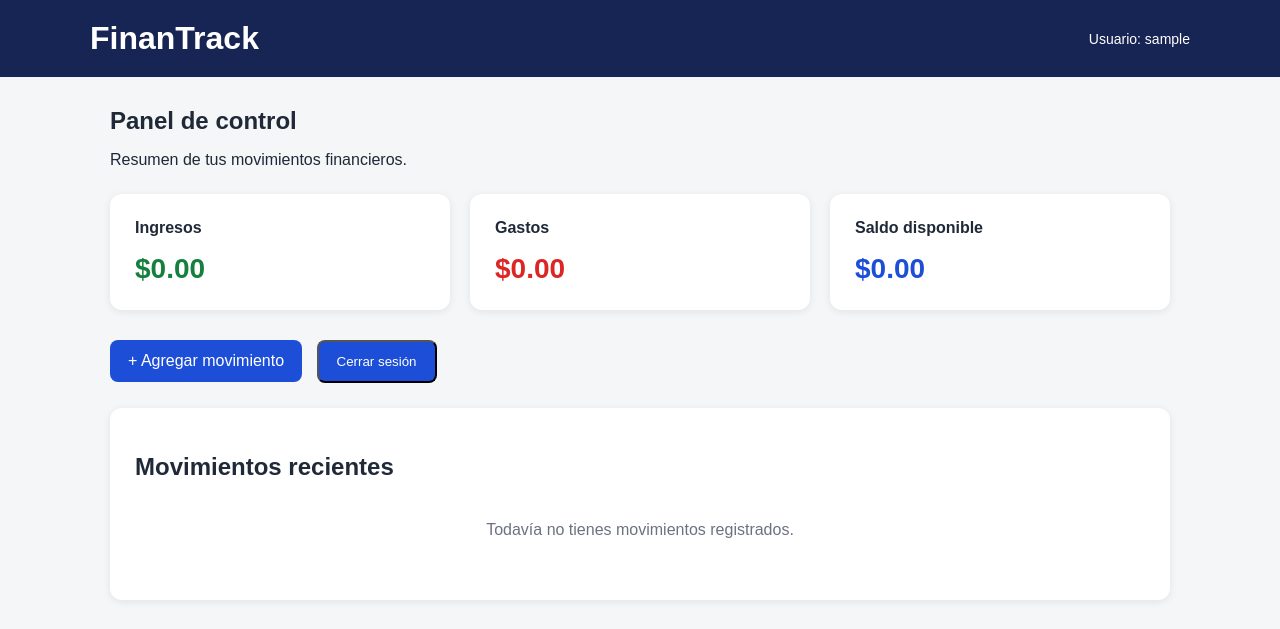
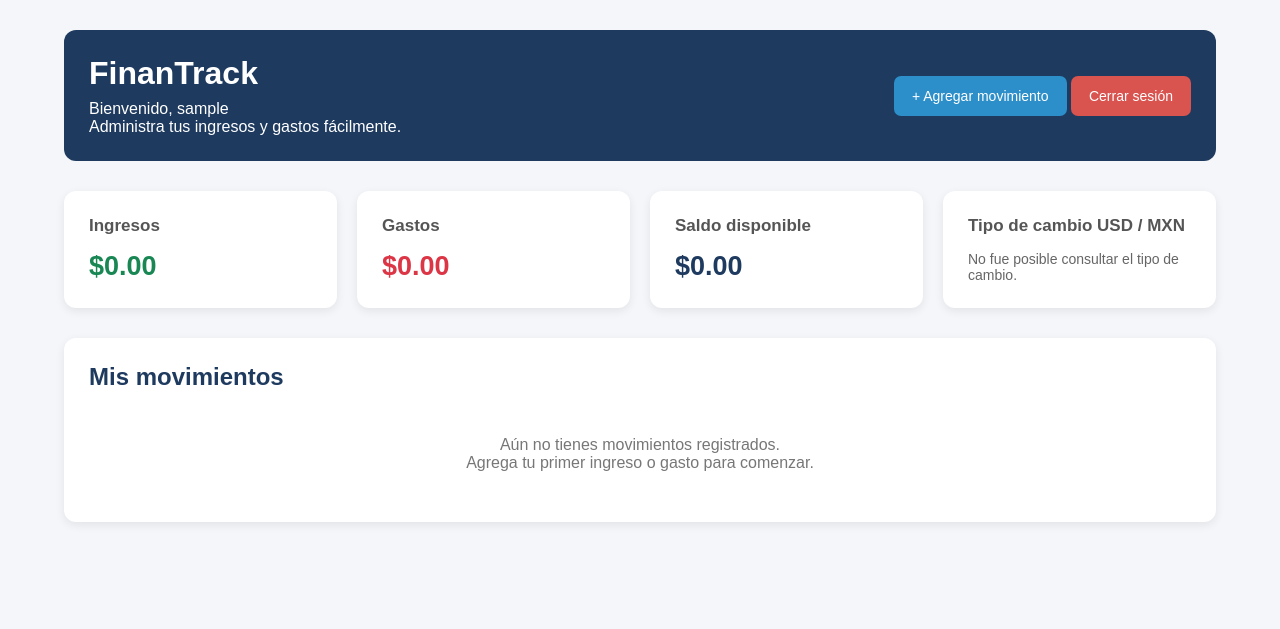
Before and after one commit to BrandonSanjuan/SanjuanEnriquezBrandonAlexisUnidad3, a Django app: page / in a window 1280 px wide. Shown: the top 629 px of the page. Run offline with Django 5.2, Linux system fonts and the light colour scheme; the visitor is signed in with stand-in values (Sample User, id 1); data that the repository does not hold is empty.

Commit message:
Integracion de Frankfurter API y refuerzo de mecanismos de seguridad

```diff
--- a/finanzas/templates/finanzas/inicio.html
+++ b/finanzas/templates/finanzas/inicio.html
@@ -3,117 +3,129 @@
 <head>
     <meta charset="UTF-8">
     <meta name="viewport" content="width=device-width, initial-scale=1.0">
-
-    <title>FinanTrack | Dashboard</title>
+    <title>FinanTrack | Panel principal</title>
 
     <style>
         * {
+            margin: 0;
+            padding: 0;
             box-sizing: border-box;
         }
 
         body {
-            margin: 0;
             font-family: Arial, sans-serif;
-            background-color: #f4f6f8;
-            color: #1f2937;
+            background: #f4f6f9;
+            color: #333;
         }
 
-        header {
-            background-color: #172554;
+        .contenedor {
+            width: 90%;
+            max-width: 1200px;
+            margin: 30px auto;
+        }
+
+        .encabezado {
+            background: #1e3a5f;
             color: white;
-            padding: 20px;
+            padding: 25px;
+            border-radius: 12px;
+            margin-bottom: 30px;
         }
 
         .header-content {
-            max-width: 1100px;
-            margin: auto;
             display: flex;
             justify-content: space-between;
             align-items: center;
+            gap: 15px;
         }
 
-        .logo {
-            margin: 0;
+        .encabezado h1 {
+            margin-bottom: 8px;
         }
 
-        .usuario {
+        .boton {
+            display: inline-block;
+            background: #2d8fca;
+            color: white;
+            text-decoration: none;
+            padding: 12px 18px;
+            border-radius: 7px;
+            border: none;
+            cursor: pointer;
             font-size: 14px;
         }
 
-        main {
-            max-width: 1100px;
-            margin: 30px auto;
-            padding: 0 20px;
+        .boton:hover {
+            background: #2176a8;
         }
 
-        .bienvenida {
-            margin-bottom: 25px;
+        .boton-salir {
+            background: #d9534f;
         }
 
-        .bienvenida h2 {
-            margin-bottom: 5px;
+        .boton-salir:hover {
+            background: #b93c38;
         }
 
         .tarjetas {
             display: grid;
-            grid-template-columns: repeat(3, 1fr);
+            grid-template-columns: repeat(auto-fit, minmax(220px, 1fr));
             gap: 20px;
             margin-bottom: 30px;
         }
 
         .tarjeta {
-            background-color: white;
+            background: white;
             padding: 25px;
             border-radius: 12px;
-            box-shadow: 0 2px 8px rgba(0, 0, 0, 0.08);
+            box-shadow: 0 3px 10px rgba(0, 0, 0, 0.08);
         }
 
         .tarjeta h3 {
-            margin-top: 0;
-            font-size: 16px;
+            color: #555;
+            margin-bottom: 15px;
+            font-size: 17px;
         }
 
         .cantidad {
-            font-size: 28px;
+            font-size: 27px;
             font-weight: bold;
         }
 
         .ingresos {
-            color: #15803d;
+            color: #198754;
         }
 
         .gastos {
-            color: #dc2626;
+            color: #dc3545;
         }
 
         .saldo {
-            color: #1d4ed8;
+            color: #1e3a5f;
         }
 
-        .acciones {
-            margin-bottom: 25px;
+        .tarjeta p {
+            margin-top: 10px;
+            color: #666;
+            font-size: 14px;
         }
 
-        .boton {
-            display: inline-block;
-            padding: 12px 18px;
-            margin-right: 10px;
-            border-radius: 8px;
-            text-decoration: none;
-            color: white;
-            background-color: #1d4ed8;
+        .tarjeta small {
+            display: block;
+            margin-top: 10px;
+            color: #888;
         }
 
-        .boton:hover {
-            background-color: #1e40af;
+        .seccion {
+            background: white;
+            padding: 25px;
+            border-radius: 12px;
+            box-shadow: 0 3px 10px rgba(0, 0, 0, 0.08);
         }
 
-        .movimientos {
-            background-color: white;
-            padding: 25px;
-            border-radius: 12px;
-            box-shadow: 0 2px 8px rgba(0, 0, 0, 0.08);
-            overflow-x: auto;
+        .seccion h2 {
+            margin-bottom: 20px;
+            color: #1e3a5f;
         }
 
         table {
@@ -121,38 +133,49 @@
             border-collapse: collapse;
         }
 
-        th,
-        td {
-            padding: 12px;
+        th, td {
+            padding: 13px;
             text-align: left;
-            border-bottom: 1px solid #e5e7eb;
+            border-bottom: 1px solid #eee;
         }
 
         th {
-            background-color: #f8fafc;
+            background: #f4f6f9;
+            color: #444;
         }
 
-        .gasto {
-            color: #dc2626;
-            font-weight: bold;
+        .mensaje-vacio {
+            text-align: center;
+            padding: 25px;
+            color: #777;
         }
 
-        .ingreso {
-            color: #15803d;
-            font-weight: bold;
+        .form-eliminar {
+            display: inline;
         }
 
-        .sin-movimientos {
-            text-align: center;
-            padding: 20px;
-            color: #6b7280;
+        .boton-eliminar {
+            background: #dc3545;
+            color: white;
+            border: none;
+            padding: 8px 12px;
+            border-radius: 5px;
+            cursor: pointer;
+        }
+
+        .boton-eliminar:hover {
+            background: #b02a37;
+        }
+
+        /* Estilos para el formulario de cierre de sesión */
+        .form-logout {
+            display: inline;
         }
 
         @media (max-width: 700px) {
             .header-content {
                 flex-direction: column;
                 align-items: flex-start;
-                gap: 10px;
             }
 
             .tarjetas {
@@ -160,9 +183,16 @@
             }
 
             .boton {
-                display: block;
-                margin-bottom: 10px;
+                width: 100%;
                 text-align: center;
+            }
+
+            .seccion {
+                overflow-x: auto;
+            }
+
+            table {
+                min-width: 600px;
             }
         }
     </style>
@@ -170,22 +200,38 @@
 
 <body>
 
-<header>
+    <div class="contenedor">
+
+        <header class="encabezado">
             <div class="header-content">
-        <h1 class="logo">FinanTrack</h1>
 
-        <div class="usuario">
-            Usuario: {{ request.user.username }}
+                <div>
+                    <h1>FinanTrack</h1>
+                    <p>Bienvenido, {{ request.user.username }}</p>
+                    <p>Administra tus ingresos y gastos fácilmente.</p>
                 </div>
+
+                <div>
+                    <a href="{% url 'agregar_movimiento' %}" class="boton">
+                        + Agregar movimiento
+                    </a>
+
+                    <!-- Cierre de sesión seguro mediante POST -->
+                    <form method="POST"
+                          action="{% url 'logout' %}"
+                          class="form-logout">
+
+                        {% csrf_token %}
+
+                        <button type="submit" class="boton boton-salir">
+                            Cerrar sesión
+                        </button>
+
+                    </form>
+                </div>
+
             </div>
         </header>
-
-<main>
-
-    <section class="bienvenida">
-        <h2>Panel de control</h2>
-        <p>Resumen de tus movimientos financieros.</p>
-    </section>
 
         <section class="tarjetas">
 
@@ -210,34 +256,35 @@
                 </div>
             </div>
 
-    </section>
+            <!-- Tarjeta del servicio web externo -->
+            <div class="tarjeta">
+                <h3>Tipo de cambio USD / MXN</h3>
 
-    <section class="acciones">
+                {% if tipo_cambio %}
+                    <div class="cantidad saldo">
+                        ${{ tipo_cambio|floatformat:4 }} MXN
+                    </div>
 
-        <a href="{% url 'agregar_movimiento' %}" class="boton">
-            + Agregar movimiento
-        </a>
+                    <p>Por cada 1 dólar estadounidense.</p>
+                    <small>Fecha de consulta: {{ fecha_cambio }}</small>
 
-        <form method="POST" action="{% url 'logout' %}" style="display: inline;">
-            {% csrf_token %}
-            <button type="submit" class="boton">
-                Cerrar sesión
-            </button>
-        </form>
+                {% else %}
+                    <p>No fue posible consultar el tipo de cambio.</p>
+                {% endif %}
+            </div>
 
         </section>
 
-    <section class="movimientos">
+        <section class="seccion">
 
-        <h2>Movimientos recientes</h2>
+            <h2>Mis movimientos</h2>
 
             {% if movimientos %}
 
                 <table>
-
                     <thead>
                         <tr>
-                    <th>Concepto</th>
+                            <th>Descripción</th>
                             <th>Tipo</th>
                             <th>Categoría</th>
                             <th>Monto</th>
@@ -251,54 +298,50 @@
                         {% for movimiento in movimientos %}
 
                             <tr>
-
-                    <td>{{ movimiento.concepto }}</td>
+                                <td>{{ movimiento.descripcion }}</td>
+                                <td>{{ movimiento.tipo|title }}</td>
+                                <td>{{ movimiento.categoria }}</td>
+                                <td>${{ movimiento.monto|floatformat:2 }}</td>
+                                <td>{{ movimiento.fecha }}</td>
 
                                 <td>
-                        {% if movimiento.tipo == 'gasto' %}
-                            <span class="gasto">Gasto</span>
-                        {% else %}
-                            <span class="ingreso">Ingreso</span>
-                        {% endif %}
-                    </td>
+                                    <form
+                                        method="POST"
+                                        action="{% url 'eliminar_movimiento' movimiento.id %}"
+                                        class="form-eliminar"
+                                    >
 
-                    <td>{{ movimiento.get_categoria_display }}</td>
+                                        {% csrf_token %}
 
-                    <td>${{ movimiento.monto|floatformat:2 }}</td>
-
-                    <td>{{ movimiento.fecha|date:"d/m/Y" }}</td>
-
-                    <td>
-                        <form method="POST"
-                              action="{% url 'eliminar_movimiento' movimiento.id %}"
-                              style="display: inline;">
-                            {% csrf_token %}
-                            <button type="submit"
-                                    onclick="return confirm('¿Seguro que deseas eliminar este movimiento?');">
+                                        <button
+                                            type="submit"
+                                            class="boton-eliminar"
+                                            onclick="return confirm('¿Seguro que deseas eliminar este movimiento?');"
+                                        >
                                             Eliminar
                                         </button>
+
                                     </form>
                                 </td>
-
                             </tr>
 
                         {% endfor %}
 
                     </tbody>
-
                 </table>
 
             {% else %}
 
-        <p class="sin-movimientos">
-            Todavía no tienes movimientos registrados.
-        </p>
+                <div class="mensaje-vacio">
+                    <p>Aún no tienes movimientos registrados.</p>
+                    <p>Agrega tu primer ingreso o gasto para comenzar.</p>
+                </div>
 
             {% endif %}
 
         </section>
 
-</main>
+    </div>
 
 </body>
 </html>
--- a/finanzas/views.py
+++ b/finanzas/views.py
@@ -4,6 +4,8 @@ from django.views.decorators.http import require_POST
 
 from .forms import MovimientoForm
 from .models import Movimiento
+
+import requests
 
 
 @login_required(login_url='/cuentas/login/')
@@ -26,6 +28,25 @@ def inicio(request):
 
     saldo = ingresos - gastos
 
+    # Consulta del tipo de cambio mediante Frankfurter API
+    tipo_cambio = None
+    fecha_cambio = None
+
+    try:
+        respuesta = requests.get(
+            'https://api.frankfurter.dev/v1/latest?base=USD&symbols=MXN',
+            timeout=10
+        )
+        respuesta.raise_for_status()
+
+        datos = respuesta.json()
+        tipo_cambio = datos['rates']['MXN']
+        fecha_cambio = datos['date']
+
+    except (requests.RequestException, KeyError, ValueError):
+        tipo_cambio = None
+        fecha_cambio = None
+
     return render(
         request,
         'finanzas/inicio.html',
@@ -34,6 +55,8 @@ def inicio(request):
             'ingresos': ingresos,
             'gastos': gastos,
             'saldo': saldo,
+            'tipo_cambio': tipo_cambio,
+            'fecha_cambio': fecha_cambio,
         }
     )
 
```
Also changed, not shown: config/settings.py (+15 -6 lines). Lines whose indentation alone changed are shown as unchanged.
